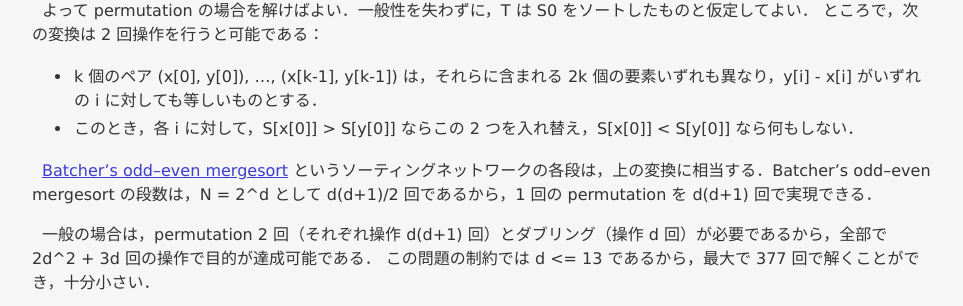
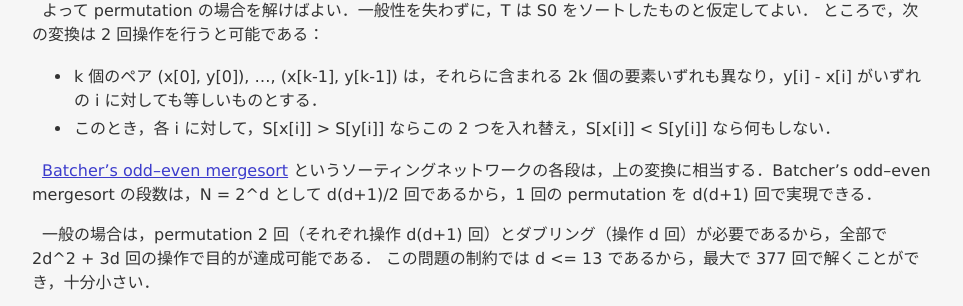
Before and after one commit to semiexp/semiexp.github.io, a Jekyll site: the page built from _posts/2018-11-19-cf2018j.md, in a window 1280 px wide. Shown: the part 1849-2155 px from the top of the page, without its empty margins (158-1121 px from the left). Built offline with Jekyll 4.4.1, drawn with Linux system fonts in a browser that asks for light colours.

Commit message:
minor fix

```diff
--- a/_posts/2018-11-19-cf2018j.md
+++ b/_posts/2018-11-19-cf2018j.md
@@ -81,7 +81,7 @@ T'' -> T' は，ダブリングの要領で d 回でできる．
 ところで，次の変換は 2 回操作を行うと可能である：
 
 - k 個のペア (x[0], y[0]), ..., (x[k-1], y[k-1]) は，それらに含まれる 2k 個の要素いずれも異なり，y[i] - x[i] がいずれの i に対しても等しいものとする．
-- このとき，各 i に対して，S[x[0]] > S[y[0]] ならこの 2 つを入れ替え，S[x[0]] < S[y[0]] なら何もしない．
+- このとき，各 i に対して，S[x[i]] > S[y[i]] ならこの 2 つを入れ替え，S[x[i]] < S[y[i]] なら何もしない．
 
 [Batcher's odd–even mergesort](https://ja.wikipedia.org/wiki/%E3%83%90%E3%83%83%E3%83%81%E3%83%A3%E3%83%BC%E5%A5%87%E5%81%B6%E3%83%9E%E3%83%BC%E3%82%B8%E3%82%BD%E3%83%BC%E3%83%88) というソーティングネットワークの各段は，上の変換に相当する．Batcher's odd–even mergesort の段数は，N = 2^d として d(d+1)/2 回であるから，1 回の permutation を d(d+1) 回で実現できる．
 
```
